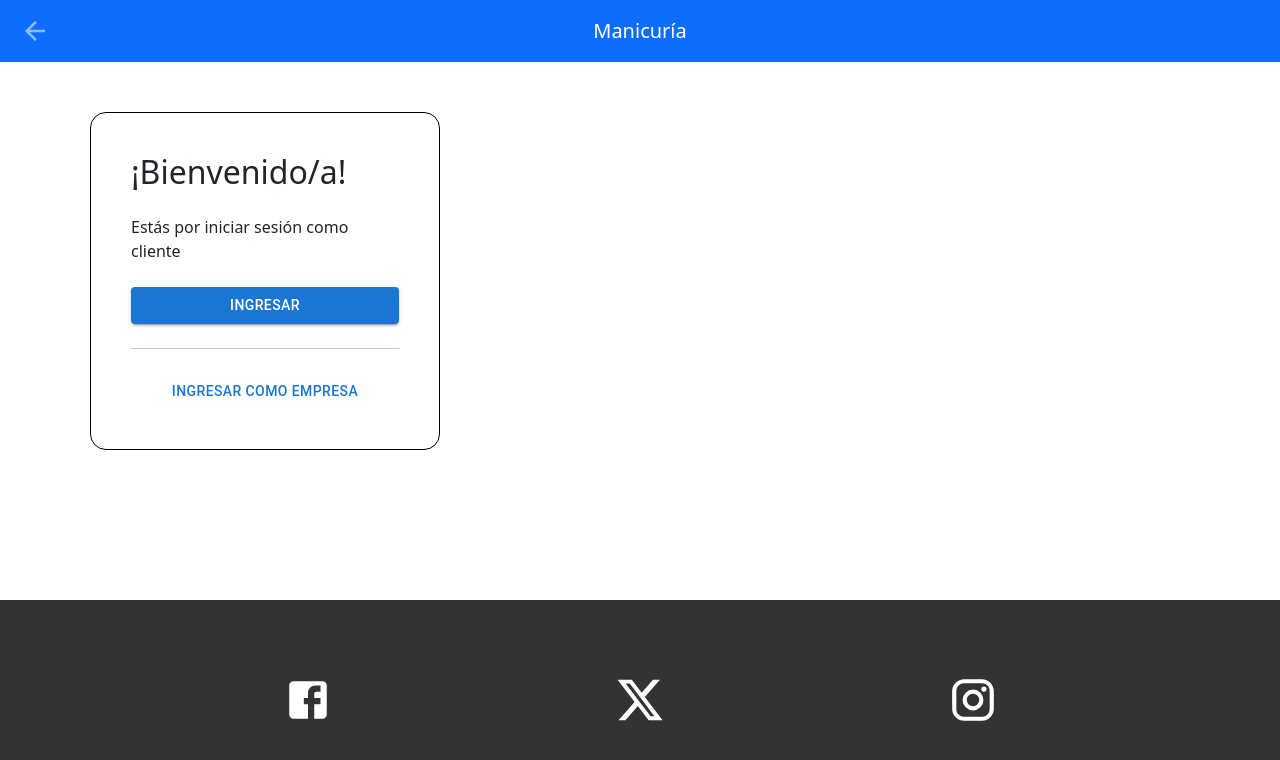
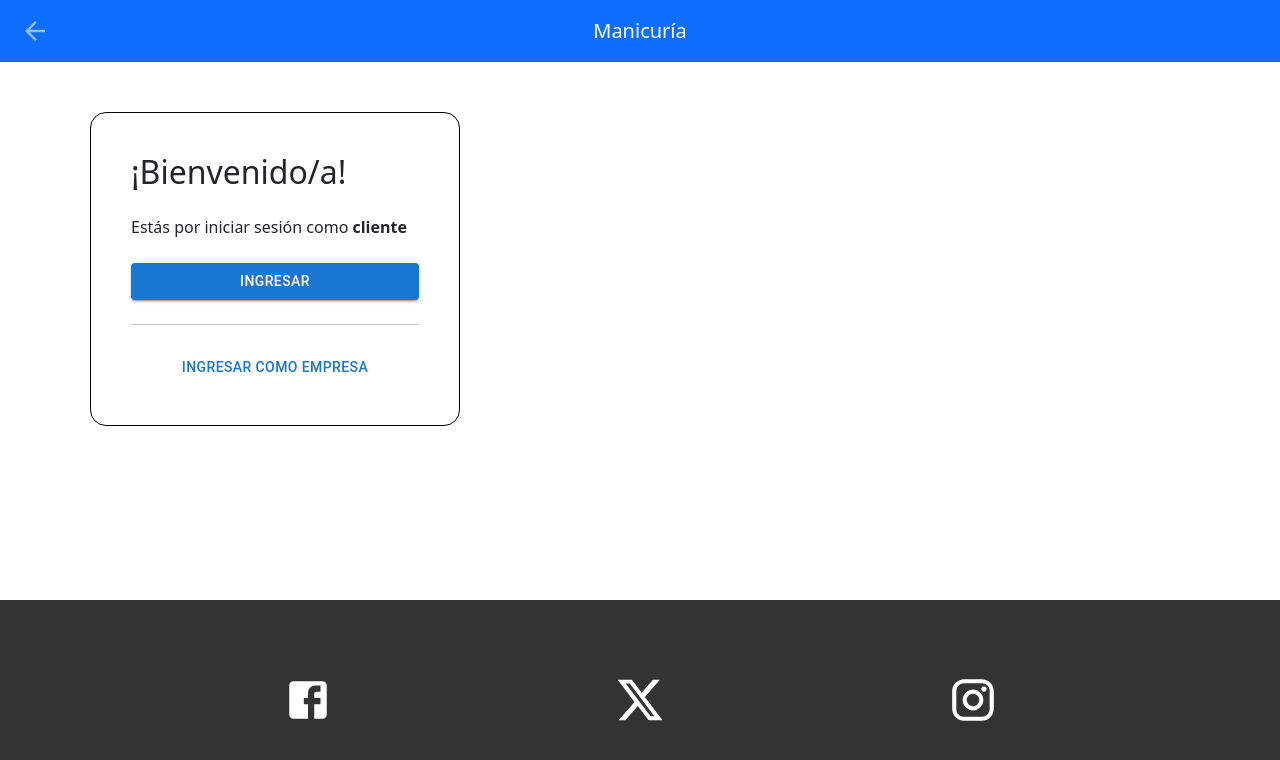
Before and after one commit to Astruc86/manicuria-fe, a React (Vite) app: page /inicio-sesion in a window 1280 px wide. Shown: the top 760 px of the page. Built offline with nearby package versions, Linux system fonts and the light colour scheme; no server answers.

Commit message:
se agrega boton para cerrar sesion

```diff
--- a/src/components/formIniciarSesion/FormIniciarSesion.jsx
+++ b/src/components/formIniciarSesion/FormIniciarSesion.jsx
@@ -27,11 +27,11 @@ export const FormIniciarSesion = () => {
   };
   return (
     <FormControl defaultValue="" required>
-      <Box sx={{ width: 350, border: "1px solid black", borderRadius: 4 }}>
+      <Box sx={{ width: 370, border: "1px solid black", borderRadius: 4 }}>
         <Stack spacing={3} sx={{ padding: 5 }}>
           <h2>¡Bienvenido/a!</h2>
           <p>
-            Estás por iniciar sesión como {isCliente ? "cliente" : "empresa"}
+            Estás por iniciar sesión como <strong>{isCliente ? "cliente" : "empresa"}</strong>
           </p>
           <Button variant="contained" onClick={handleClickIngresar}>
             INGRESAR
--- a/src/pages/IniciarSesionScreen.jsx
+++ b/src/pages/IniciarSesionScreen.jsx
@@ -1,11 +1,34 @@
 import * as React from "react";
 import { useUsuarioContext } from "../context/UsuarioContext";
 import { FormIniciarSesion } from "../components/formIniciarSesion/FormIniciarSesion";
+import Button from "@mui/material/Button";
+import { useNavigate } from "react-router-dom";
+import Stack from "@mui/material/Stack";
+import Box from "@mui/material/Box";
 
 export const IniciarSesionScreen = () => {
   const { usuario, setUsuario } = useUsuarioContext();
+  const navigate = useNavigate();
 
+  const handleCerrarSesion = () => {
+    setUsuario(0);
+    navigate("/path/home");
+  };
   return (
-    <>{usuario === 0 ? <FormIniciarSesion /> : <h1>Ya iniciaste sesión</h1>}</>
+    <>
+      {usuario === 0 ? (
+        <FormIniciarSesion />
+      ) : (
+        <Box sx={{ width: 370, border: "1px solid black", borderRadius: 4 }}>
+          <Stack spacing={3} sx={{ padding: 5 }}>
+            <h2>Ya iniciaste sesión</h2>
+
+            <Button variant="contained" onClick={handleCerrarSesion}>
+              CERRAR SESION
+            </Button>
+          </Stack>
+        </Box>
+      )}
+    </>
   );
 };
```
